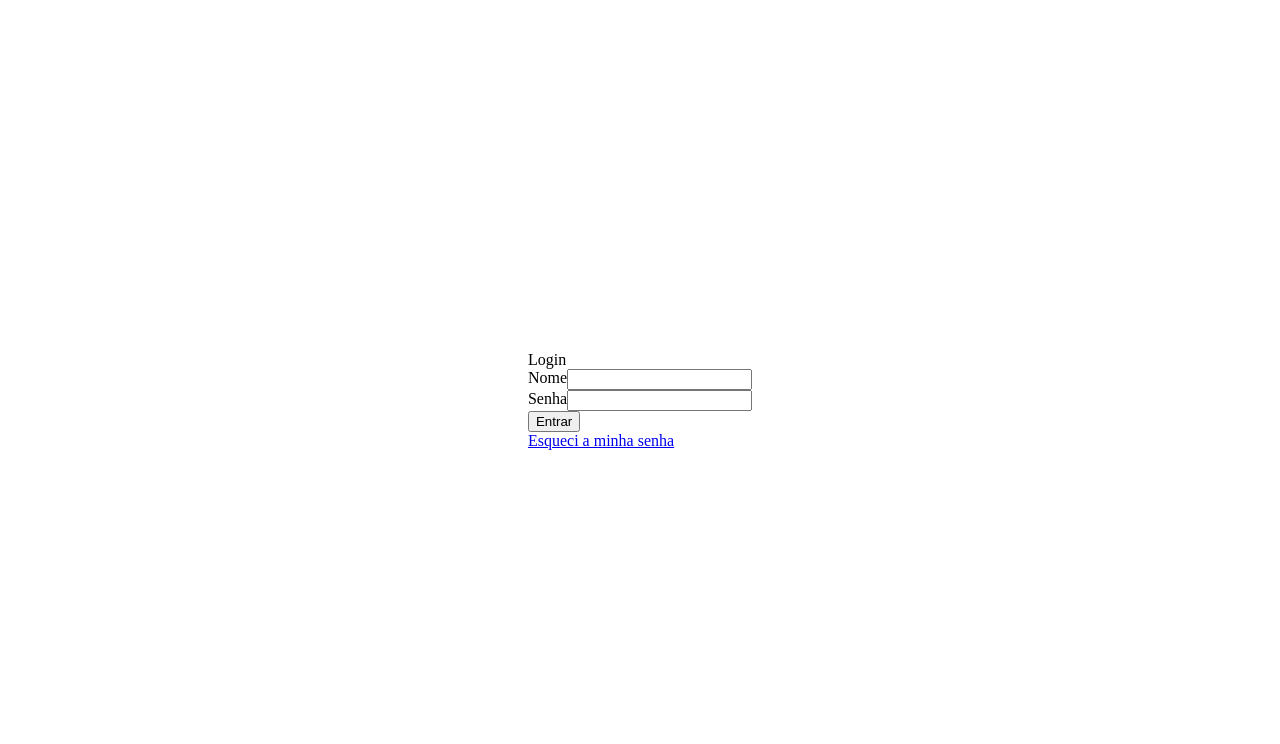
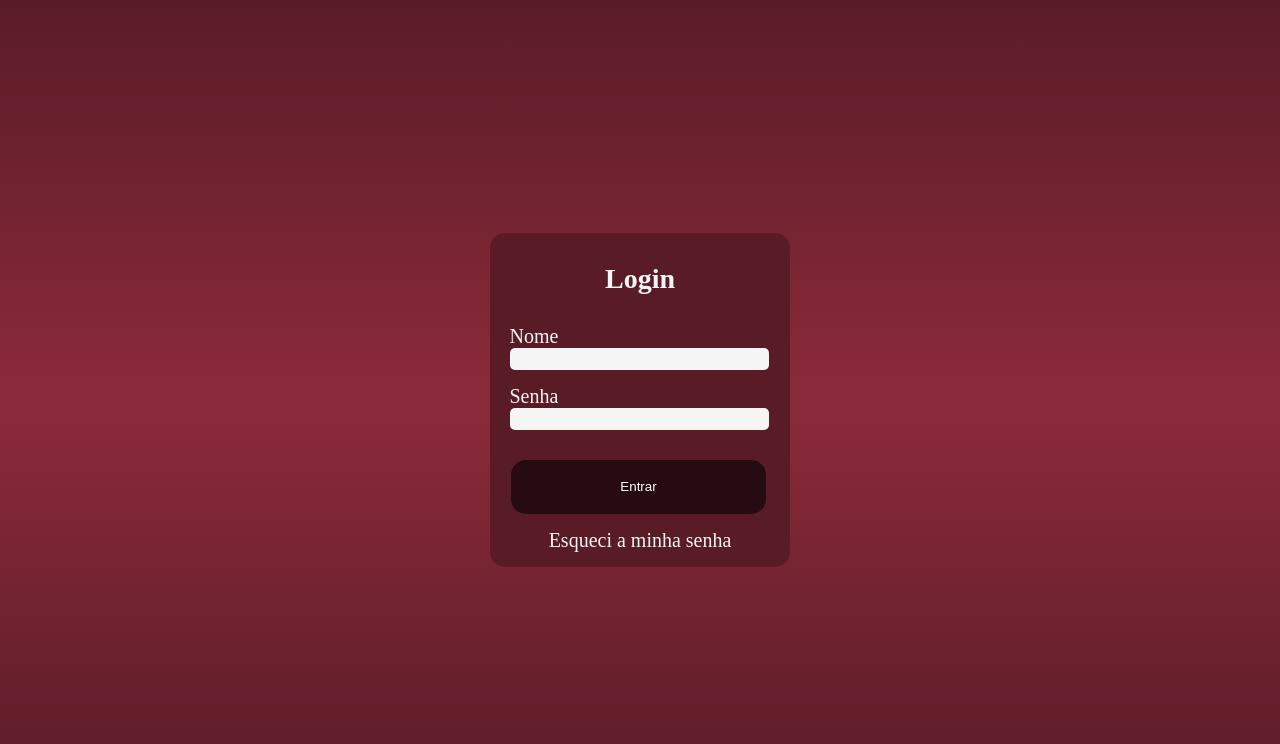
Before and after one commit to HenryKasai/form-login, a plain HTML site: page index.html in a window 1280 px wide. Drawn offline with Linux system fonts and the light colour scheme.

Commit message:
Exercício em desenvolvimento

```diff
--- a/index.html
+++ b/index.html
@@ -7,8 +7,9 @@
     <link rel="stylesheet" href="style.css" />
   </head>
   <body>
+    <div id="formulário">
       <form>
-      <div class="linha">Login</div>
+        <div class="linha" id="título">Login</div>
         <div class="linha">
           <label for="nome">Nome</label>
           <input type="text" name="nome" id="nome" />
@@ -22,5 +23,6 @@
         </div>
         <div class="linha"><a href="#">Esqueci a minha senha</a></div>
       </form>
+    </div>
   </body>
 </html>
--- a/style.css
+++ b/style.css
@@ -5,11 +5,43 @@ body {
   display: flex;
   justify-content: center;
   align-items: center;
+  background-image: linear-gradient(to bottom, #591C27, #8C2A3C, #591C27);
+  color:whitesmoke;
+  font-size: 20px;
 }
 
 form {
   display: flex;
   flex-flow: column;
+}
+
+div#título {
+  margin: 10% 0;
+  text-align: center;
+  width: 300px;
+  font-size: 28px;
+  font-weight: 700;
+}
+
+div#formulário {
+  background-color: #591C27;
+  border-radius: 15px;
+}
+
+input {
+  border-radius: 5px;
+  height: 1.5em;
+  border: solid #2bff00 2px;
+}
+
+input:hover {
+  border: solid #8C2A3C 2px;
+}
+
+input, button {
+  width: 85%;
+  border: none;
+  background-color:whitesmoke;
 }
 
 input,
@@ -18,7 +50,33 @@ a {
   outline: none;
 }
 
+a {
+  color:whitesmoke;
+  text-decoration: none;
+  text-align: center;
+}
+
+a:hover {
+  text-decoration: underline;
+}
+
 form .linha {
   display: flex;
-  flex-flow: row; /* column = form vertical, row = form horizontal */
+  flex-flow: column; /* column = form vertical, row = form horizontal */
+  margin-bottom: 5%;
 }
+
+div.linha > input, div.linha > label{
+  position: relative;
+  left: 6.5%;
+}
+
+button {
+  margin-top: 5%;
+  position: relative;
+  left: 7%;
+  height: 4em;
+  background-color: #260B10;
+  color: white;
+  border-radius: 15px;
+}
```
Lines whose indentation alone changed are shown as unchanged.
